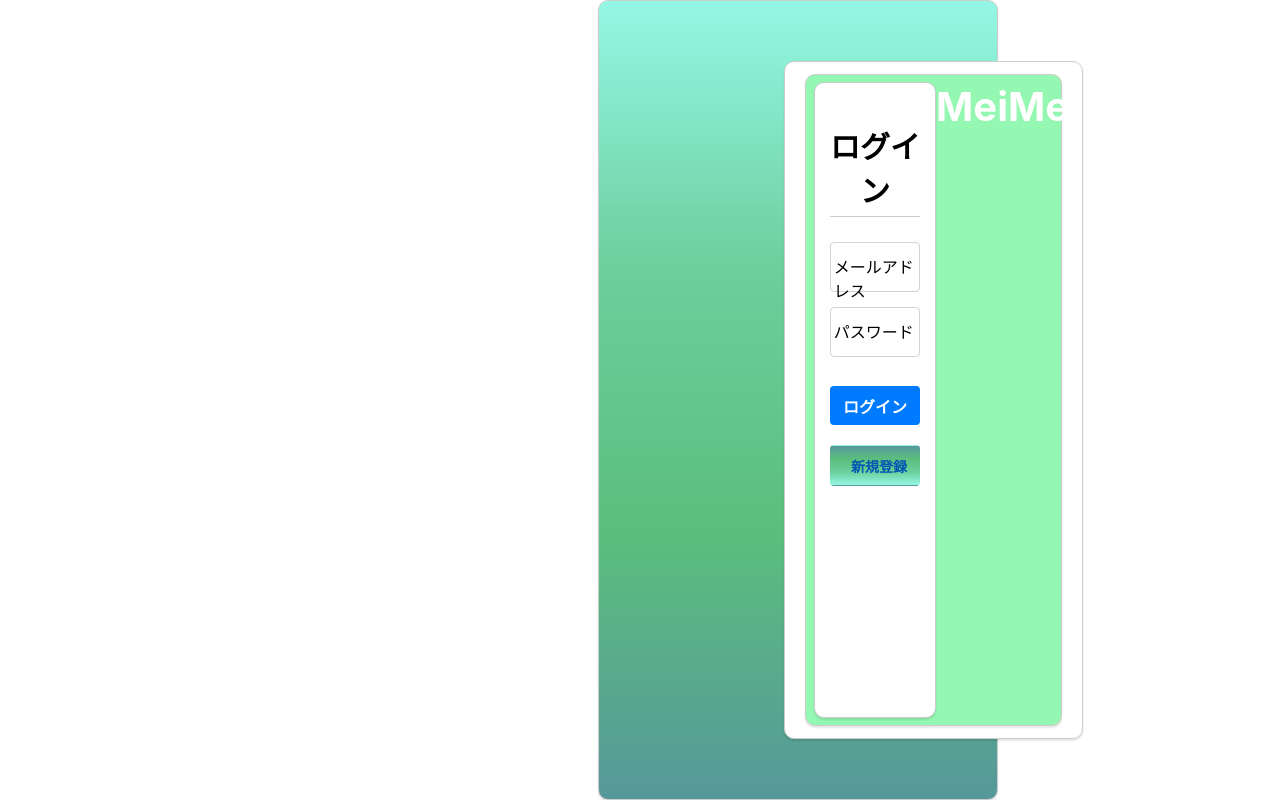
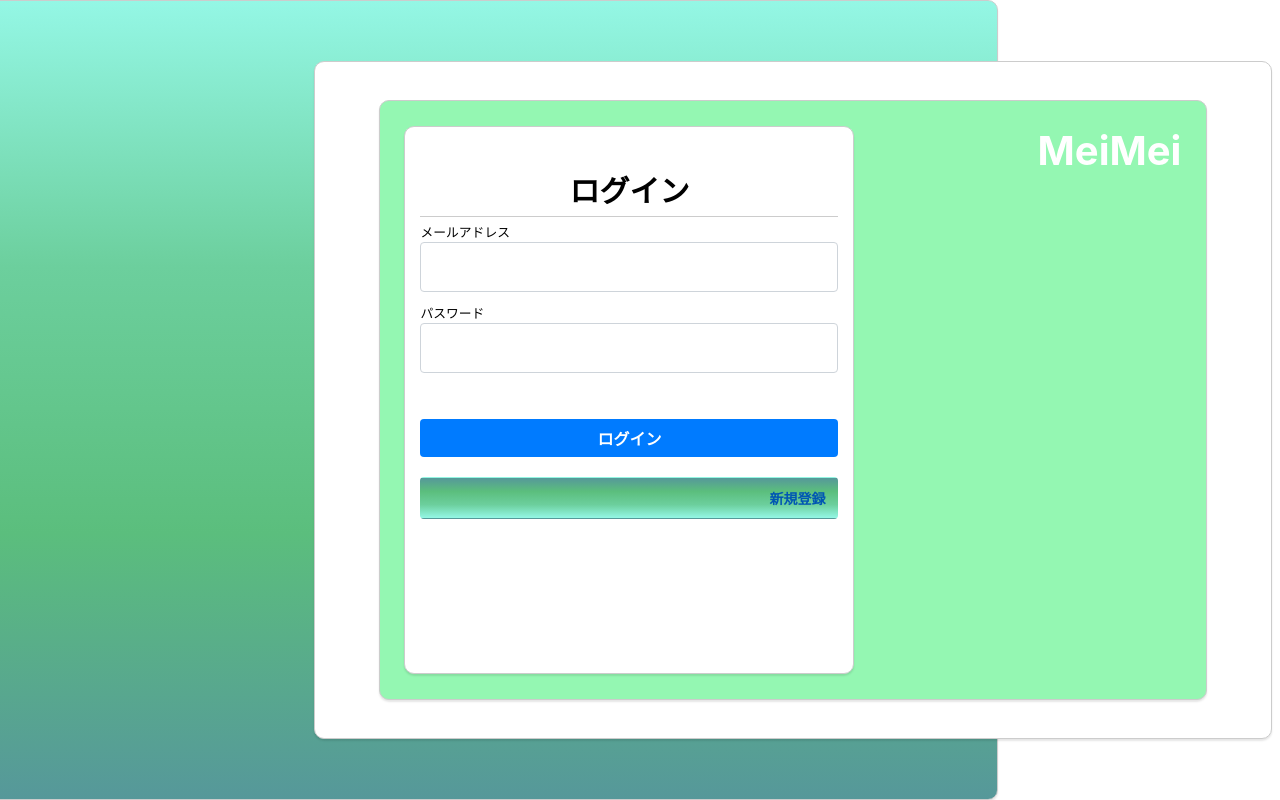
Before and after one commit to 3conangxindep/MeiMei, a React (Create React App) app in the folder client/: page /loginPage in a window 1280 px wide. Built offline with nearby package versions, Linux system fonts and the light colour scheme.

Commit message:
login design

```diff
--- a/client/src/components/LoginPage/LoginPage.css
+++ b/client/src/components/LoginPage/LoginPage.css
@@ -35,6 +35,7 @@
 /* .Border-me{
   position: relative;
   justify-content: right;
+  k co gì
   background-image: linear-gradient(to top, #94f7e5, #85edd3, #77e2c1, #6cd8ad, #63cd99, #5bc595, #52be90, #4ab68c, #44af94, #45a899, #4ca09b, #56989a);
   width: 100%;
   height: 100%;
--- a/client/src/components/SignUpPage/SignUpPage.css
+++ b/client/src/components/SignUpPage/SignUpPage.css
@@ -3,7 +3,7 @@
 }
 .Container{
     width: 100%;
-    max-width: 400px;
+    /* max-width: 400px; */
     margin: 0 auto;
     padding: 20px;
     display: flex;
```
Also changed, not shown: client/src/components/LoginPage/LoginPage.jsx (+3 -4 lines).
